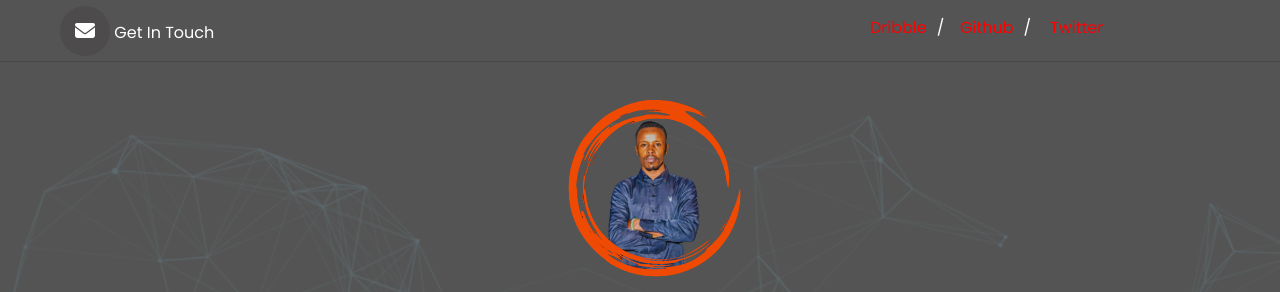
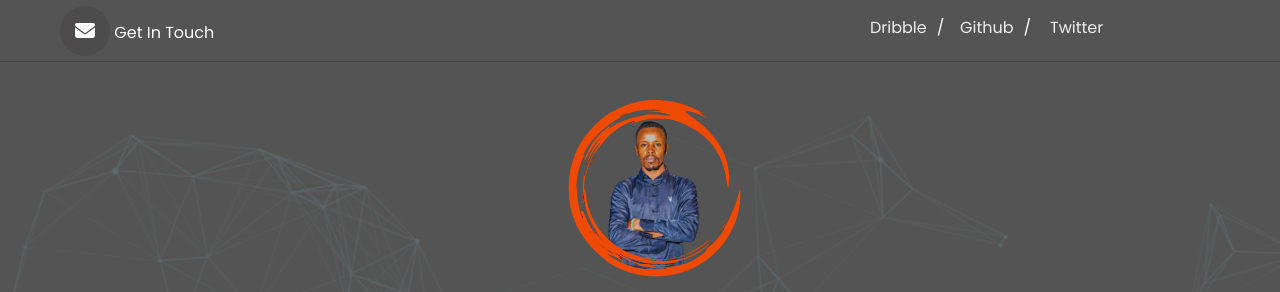
Before and after one commit to repoleved08/k-portfolio, a plain HTML site: page index.html in a window 1280 px wide. Shown: the top 292 px of the page. Drawn offline with Linux system fonts and the light colour scheme.

Commit message:
changed style.css

```diff
--- a/style.css
+++ b/style.css
@@ -59,7 +59,7 @@ body {
 
 .nav-links ul li a {
     text-decoration: none;
-    color: red;
+    color: #eee;
 }
 .nav-links ul li a:hover{
     color: yellowgreen;
```
